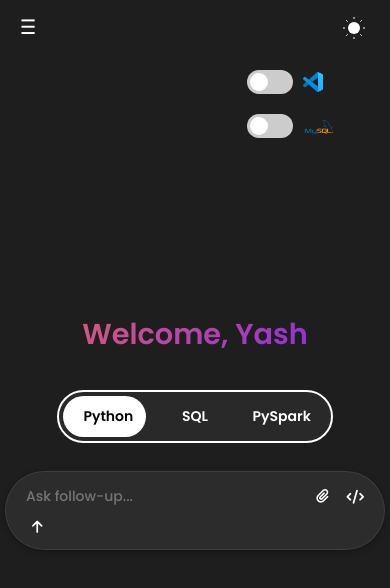
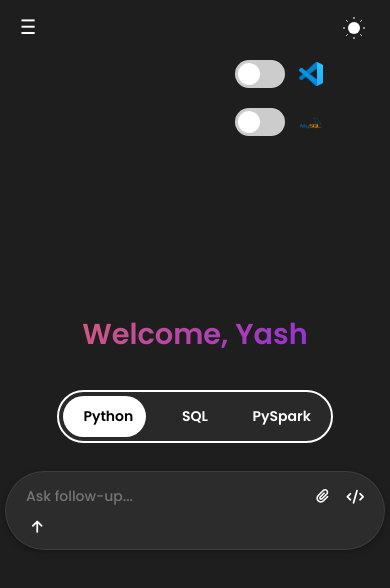
Before and after one commit to MastCheese/frontend, a plain HTML site: page index.html in a window 390 px wide. Drawn offline with Linux system fonts and the light colour scheme.

Commit message:
Update index.html

```diff
--- a/index.html
+++ b/index.html
@@ -532,7 +532,40 @@ input:checked + .slider-round::before {
     font-size: 20px;
     top: 12px;
   }
+  /* ✅ Mobile-friendly switch buttons */
+  .switch {
+    width: 160px;
+    gap: 14px;
   }
+
+  .slider-round {
+    width: 50px;
+    height: 28px;
+  }
+
+  .slider-round::before {
+    width: 22px;
+    height: 22px;
+    left: 3px;
+    bottom: 3px;
+  }
+
+  .switch-icon {
+    height: 24px;
+    width: 24px;
+  }
+
+  .mysql-icon {
+    height: 28px;
+  }
+
+  .toggle-switches {
+    top: 60px;
+    right: 16px;
+    gap: 20px;
+  }
+}
+
   </style>
 </head>
 <body>
```
Lines whose indentation alone changed are shown as unchanged.
